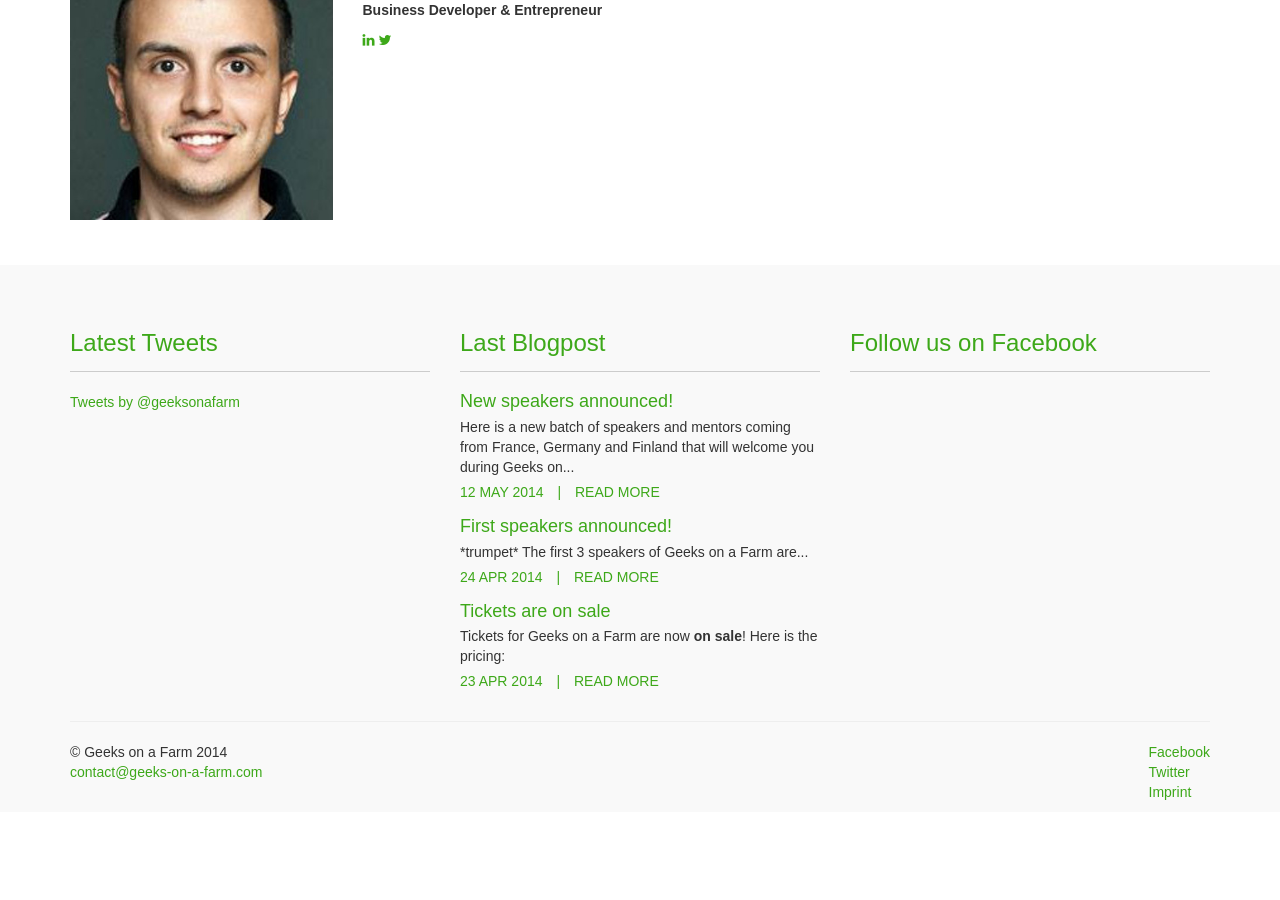
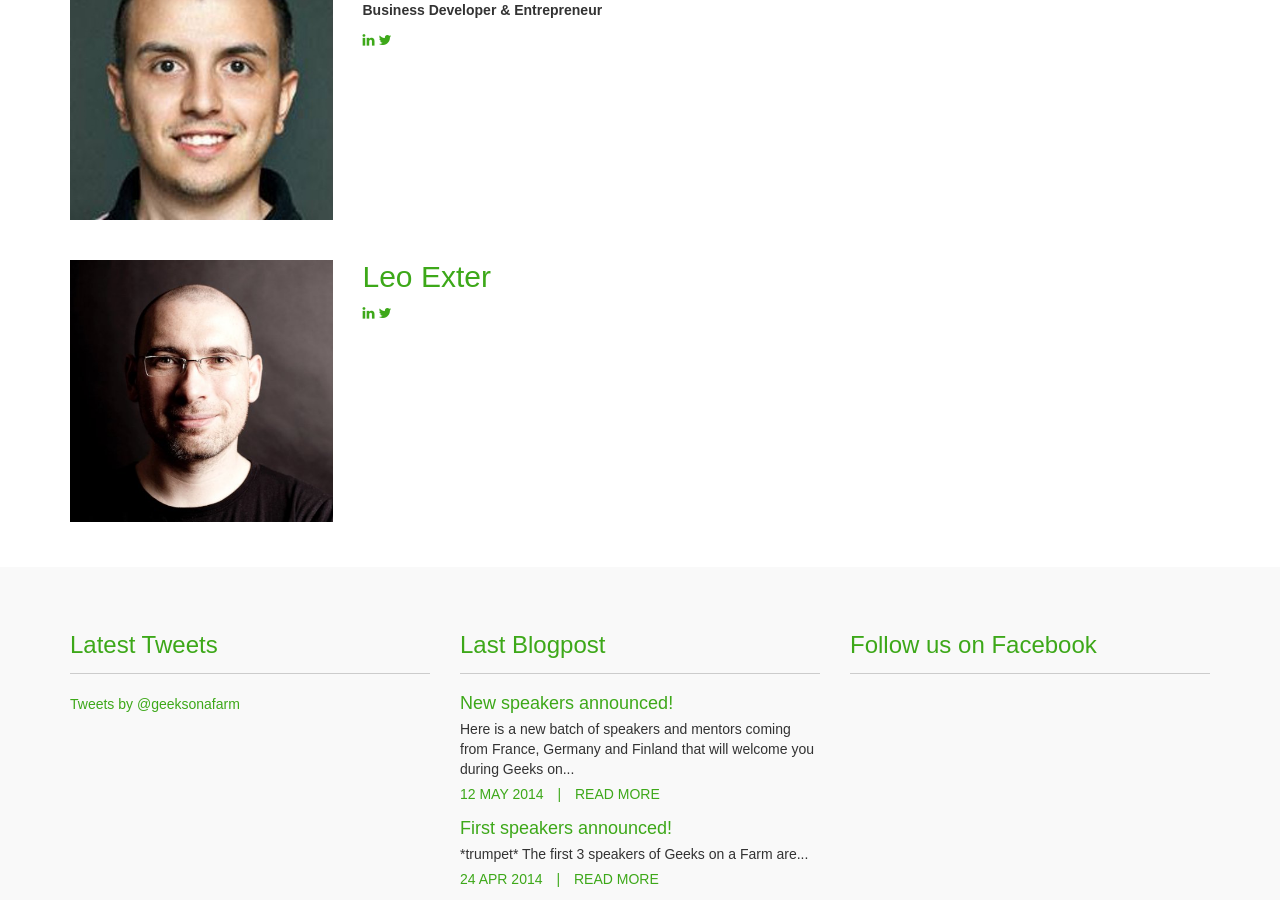
Before and after one commit to brakotozafy/geeksonafarm, a Jekyll site: the page built from speakers.html, in a window 1280 px wide and 900 px high, scrolled down 3405 px. Built offline with Jekyll 4.4.1, drawn with Linux system fonts in a browser that asks for light colours; nearby versions of some CDN libraries; some web fonts are replaced; Markdown is read by kramdown in place of the engine named in the settings; comment, search, counter and statistics services are not loaded; before the commit the page ends 4217 px from its top, so only the background shows below that.

Commit message:
added Leo Exter as a speaker

```diff
--- a/_config.yml
+++ b/_config.yml
@@ -14,3 +14,4 @@ speakers:
   - Guido Hegener
   - Willy Braun
   - Dan Toma
+  - Leo Exter
--- a/speakers.html
+++ b/speakers.html
@@ -208,5 +208,23 @@ body_class: speakers
       </div>
     </div>
 
+    <div class="row speaker" id="leo-exter">
+      <div class="col-md-3 text-center">
+        <img src="/img/leo_exter.jpg" alt="Leo Exter" />
+      </div>
+      <div class="col-md-9">
+        <h2>Leo Exter</h2>
+        <strong></strong>
+        <p>
+        </p>
+        <ul class="list-inline">
+          <li>
+            <a href="https://www.linkedin.com/in/exter"><i class="fa fa-linkedin"></i></a>
+            <a href="https://twitter.com/leoexter"><i class="fa fa-twitter"></i></a>
+          </li>
+        </ul>
+      </div>
+    </div>
+
   </div>
 </div>
```
Also changed, not shown: img/leo_exter.jpg (added).
